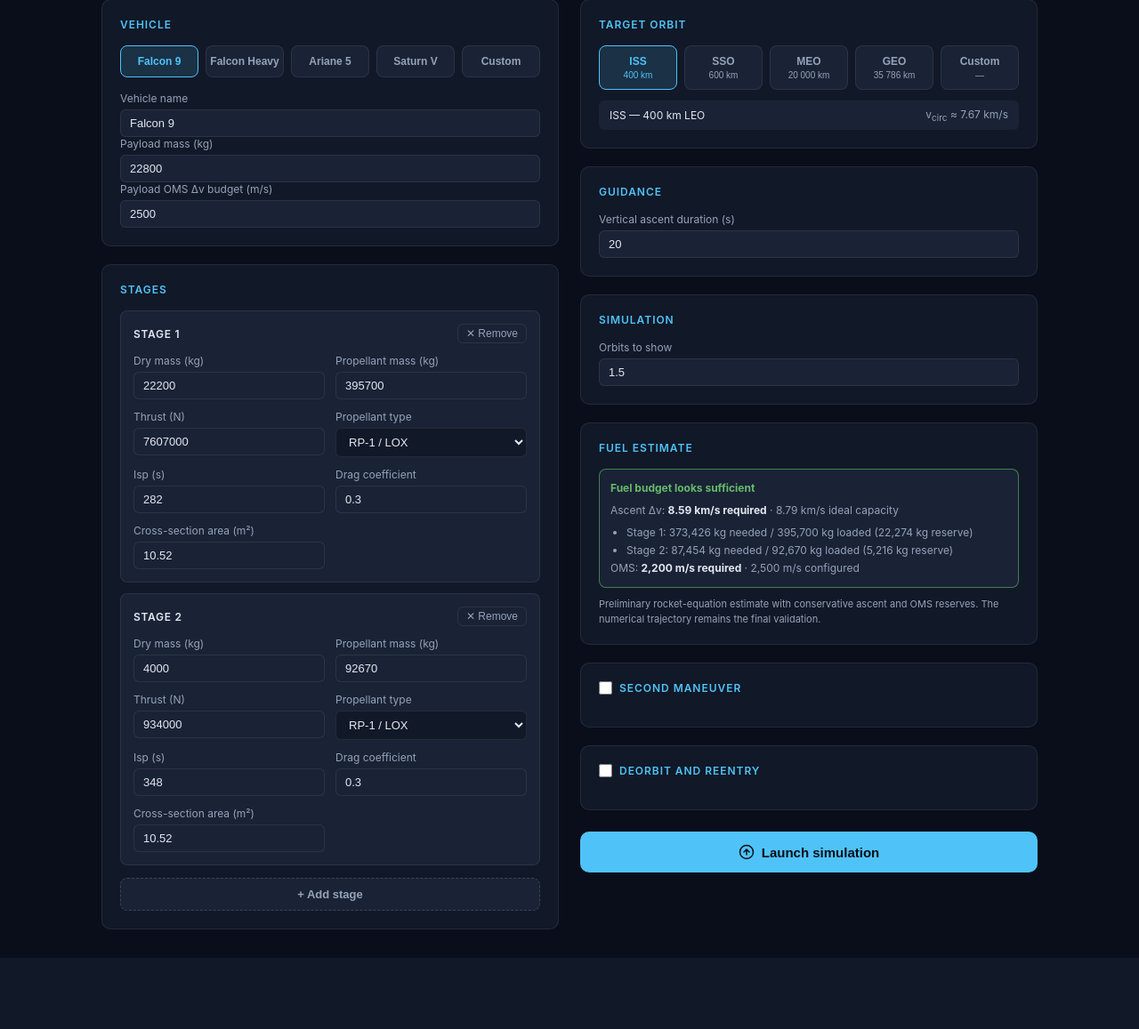
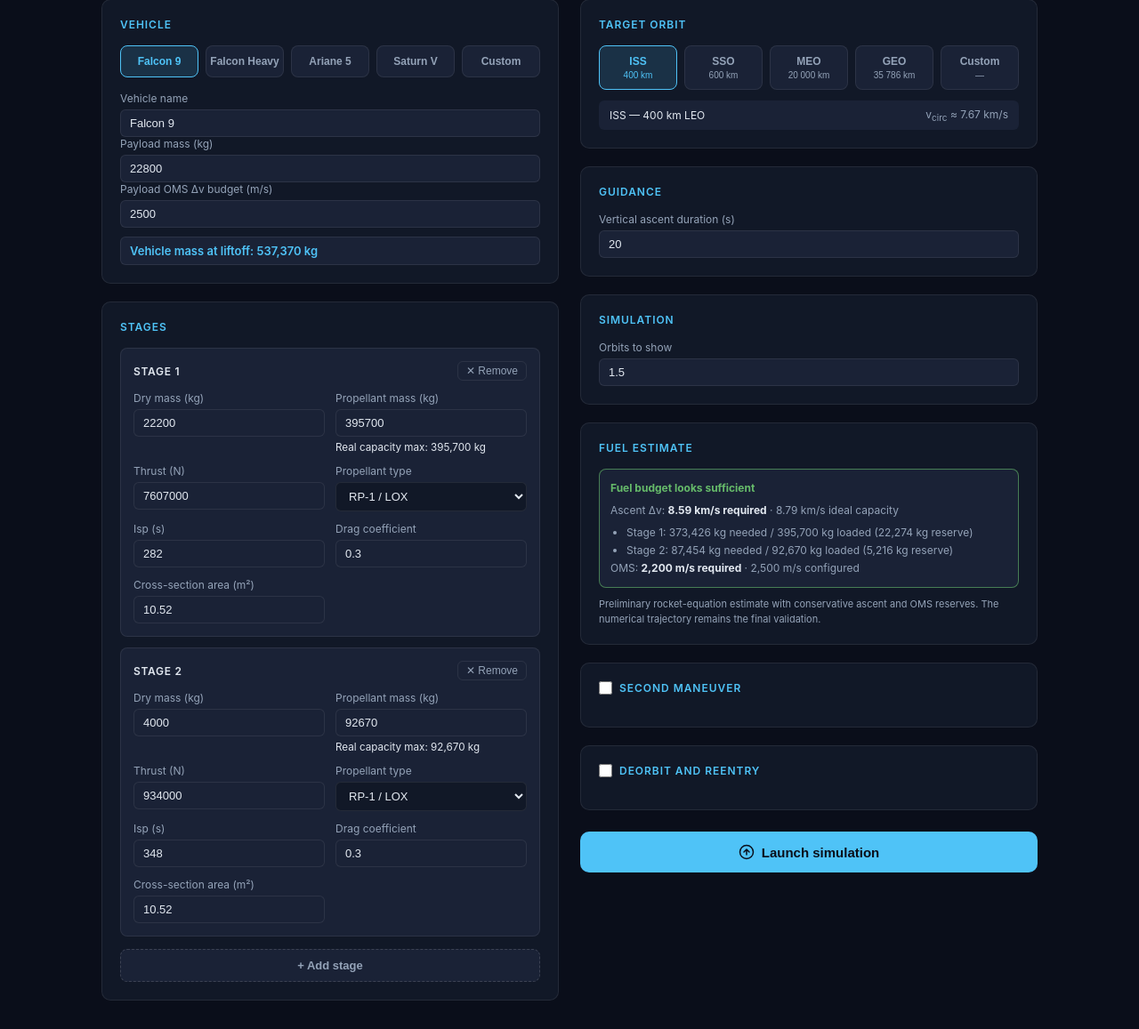
Before and after one commit to Nava-19/orbital-mission-planner, a Flask app: page / in a window 1280 px wide. Shown: the part 86-1243 px from the top of the page at 89% size. Before the commit the page ends 1163 px from the top, so only its background shows below. Run offline with Flask 3, Linux system fonts and the light colour scheme; some libraries are stand-ins or nearby versions.

Commit message:
Calculate reentry Δv and enforce rocket propellant capacity limits

```diff
--- a/app.py
+++ b/app.py
@@ -76,6 +76,11 @@ def run():
     n_orbits     = float(cfg.get("n_orbits", 1.5))
     oms_dv_budget = float(cfg.get("oms_dv_budget", 2500))   # m/s — payload/upper-stage
                                                              # maneuvering propellant budget
+    maneuver_cfg = cfg.get("second_maneuver") or {}
+    reentry_cfg  = cfg.get("reentry") or {}
+    # The requested display-orbit count belongs only to the last stable
+    # orbit. Any enabled post-orbit burn starts immediately after insertion.
+    final_orbit_count = n_orbits if not (maneuver_cfg.get("enabled") or reentry_cfg.get("enabled")) else 0.0
 
     guidance = PEGGuidance(
         t_vertical      = float(np.clip(float(cfg.get("t_vertical", 20)), 5, 30)),
@@ -164,8 +169,11 @@ def run():
         tx2   = -y_ta / r_ta;  ty2 = x_ta / r_ta
         state_tgt = [x_ta, y_ta, v_tgt * tx2, v_tgt * ty2]
         T_tgt     = 2 * np.pi * np.sqrt(r_ta**3 / Mu)
-        t_tgt_end = t_trans_end + n_orbits * T_tgt
-        t_tgt, y_tgt = run_coast(state_tgt, t_trans_end, t_tgt_end)
+        t_tgt_end = t_trans_end + final_orbit_count * T_tgt
+        if final_orbit_count:
+            t_tgt, y_tgt = run_coast(state_tgt, t_trans_end, t_tgt_end)
+        else:
+            t_tgt, y_tgt = np.array([t_trans_end]), np.array(state_tgt, dtype=float).reshape(4, 1)
 
         t_full = np.concatenate([t_asc, t_to_apo, t_park, t_trans, t_tgt])
         y_full = np.hstack([y_asc, y_to_apo, y_park, y_trans, y_tgt])
@@ -188,8 +196,11 @@ def run():
         # Direct insertion — coast parking orbit for n_orbits
         state_circ  = state_at_apoapsis(circ)
         T_orbit     = circ["elements_final"]["T"]
-        t_orb_end   = t_apo + n_orbits * T_orbit
-        t_orbit, y_orbit = run_coast(state_circ, t_apo, t_orb_end)
+        t_orb_end   = t_apo + final_orbit_count * T_orbit
+        if final_orbit_count:
+            t_orbit, y_orbit = run_coast(state_circ, t_apo, t_orb_end)
+        else:
+            t_orbit, y_orbit = np.array([t_apo]), np.array(state_circ, dtype=float).reshape(4, 1)
 
         t_full = np.concatenate([t_asc, t_to_apo, t_orbit])
         y_full = np.hstack([y_asc, y_to_apo, y_orbit])
@@ -227,7 +238,7 @@ def run():
     # rather than special-cased to Hohmann, since reentry (a retrograde
     # burn) and a future Trans-Lunar Injection (a large prograde burn) are
     # both just specific applications of the same mechanism.
-    maneuver = cfg.get("second_maneuver")
+    maneuver = maneuver_cfg
     x_maneuver_orb = y_maneuver_orb = []
     t_maneuver = None
     maneuver_dv_requested = 0.0
@@ -280,20 +291,17 @@ def run():
     # ════════════════════════════════════════════
     # PHASE 5 — Optional deorbit burn and ballistic reentry
     # ════════════════════════════════════════════
-    reentry = cfg.get("reentry")
+    reentry = reentry_cfg
     t_reentry = None
     reentry_dv_requested = 0.0
     reentry_dv_applied = 0.0
     reentry_impacted = False
     if reentry and reentry.get("enabled"):
-        reentry_dv_requested = abs(float(reentry.get("delta_v", 120)))
+        # At the burn point, lower the opposite apsis to a 80-km perigee.
+        # The user cannot accidentally choose a token burn that merely makes
+        # an ellipse: this is the minimum retrograde Δv for atmospheric entry.
+        reentry_perigee = Re + 80e3
         wait_s = float(reentry.get("wait_min", 0)) * 60.0
-        # The reentry follows all preceding OMS burns, so it can only spend
-        # what the payload still has after circularization and maneuvering.
-        already_spent = oms_baseline_cost + abs(maneuver_dv_applied)
-        remaining = max(0.0, oms_dv_budget - already_spent)
-        reentry_dv_applied = min(reentry_dv_requested, remaining)
-
         if wait_s > 0:
             t_wait, y_wait = run_coast(y_full[:, -1], t_full[-1], t_full[-1] + wait_s)
             t_full = np.concatenate([t_full, t_wait])
@@ -302,6 +310,15 @@ def run():
         t_reentry = float(t_full[-1])
         x_r, y_r, vx_r, vy_r = y_full[:, -1]
         speed = np.hypot(vx_r, vy_r)
+        r_r = np.hypot(x_r, y_r)
+        a_deorbit = 0.5 * (r_r + reentry_perigee)
+        target_speed = np.sqrt(Mu * (2.0 / r_r - 1.0 / a_deorbit))
+        reentry_dv_requested = max(0.0, speed - target_speed)
+        # The reentry follows all preceding OMS burns, so it can only spend
+        # what remains after circularization and maneuvering.
+        already_spent = oms_baseline_cost + abs(maneuver_dv_applied)
+        remaining = max(0.0, oms_dv_budget - already_spent)
+        reentry_dv_applied = min(reentry_dv_requested, remaining)
         # A positive UI value means retrograde: remove speed while retaining
         # the current velocity direction.
         scale = max(0.0, speed - reentry_dv_applied) / speed if speed > 0 else 1.0
--- a/static/main.js
+++ b/static/main.js
@@ -66,13 +66,20 @@ const ROCKET_PRESETS = {
   },
 };
 
+// The loaded values above are the maximum usable propellant capacities for
+// the simplified stage model. Keep a separate immutable limit when users edit.
+Object.values(ROCKET_PRESETS).forEach(preset => preset.stages.forEach(stage => {
+  stage.maxProp = stage.prop;
+}));
+let selectedRocketKey = "falcon9";
+
 let stageCount = 0; // number of currently rendered stages, assigned by renderStages()
 
 // ─────────────────────────────────────────────
 // Dynamic stage cards
 // ─────────────────────────────────────────────
 function stageCardHTML(i, s) {
-  s = s || { dry: 20000, prop: 100000, thrust: 1000000, isp: 300, cd: 0.3, area: 10.52, propellant: "rp1lox" };
+  s = s || { dry: 20000, prop: 100000, thrust: 1000000, isp: 300, cd: 0.3, area: 10.52, propellant: "rp1lox", maxProp: null };
   const propOptions = Object.keys(PROPELLANT_ISP).map(key =>
     `<option value="${key}" ${key === s.propellant ? "selected" : ""}>${PROPELLANT_ISP[key].label}</option>`
   ).join("");
@@ -90,7 +97,8 @@ function stageCardHTML(i, s) {
         </div>
         <div class="field">
           <label>Propellant mass (kg)</label>
-          <input type="number" id="s${i}-prop" value="${s.prop}" min="0">
+          <input type="number" id="s${i}-prop" value="${s.prop}" min="0" ${s.maxProp ? `max="${s.maxProp}"` : ""}>
+          <small>${s.maxProp ? `Real capacity max: ${s.maxProp.toLocaleString("en-US")} kg` : "Custom stage: no real capacity limit"}</small>
         </div>
         <div class="field">
           <label>Thrust (N)</label>
@@ -175,6 +183,7 @@ function readStageFromDOM(i) {
     cd        : parseFloat(document.getElementById(`s${i}-cd`).value),
     area      : parseFloat(document.getElementById(`s${i}-area`).value),
     propellant: document.getElementById(`s${i}-propellant`).value,
+    maxProp   : Number(document.getElementById(`s${i}-prop`).max) || null,
   };
 }
 
@@ -185,7 +194,8 @@ function selectRocketPreset(btn, key) {
   document.querySelectorAll(".rocket-preset-btn").forEach(b => b.classList.remove("active"));
   btn.classList.add("active");
 
-  if (key === "custom") return; // keep current configuration as-is
+  selectedRocketKey = key;
+  if (key === "custom") { renderFuelAssessment(); return; }
 
   const preset = ROCKET_PRESETS[key];
   document.getElementById("vehicle-name").value = preset.name;
@@ -251,6 +261,12 @@ function hohmannDeltaV(fromAltM, toAltM) {
   return Math.abs(dv1) + Math.abs(dv2);
 }
 
+function estimatedReentryDeltaV(altM) {
+  const r = Re + Math.max(altM, 80e3), rp = Re + 80e3;
+  const vCircular = Math.sqrt(Mu / r);
+  return Math.max(0, vCircular - Math.sqrt(Mu * (2 / r - 1 / ((r + rp) / 2))));
+}
+
 function fuelAssessment() {
   const altKm = selectedOrbit.key === "custom"
     ? parseFloat(document.getElementById("custom-alt").value) : selectedOrbit.alt;
@@ -259,7 +275,7 @@ function fuelAssessment() {
   const maneuverDv = document.getElementById("maneuver-enabled").checked
     ? Math.abs(parseFloat(document.getElementById("maneuver-dv").value)) : 0;
   const reentryDv = document.getElementById("reentry-enabled").checked
-    ? Math.abs(parseFloat(document.getElementById("reentry-dv").value)) : 0;
+    ? estimatedReentryDeltaV(altKm * 1000) : 0;
   const stages = Array.from({ length: stageCount }, (_, i) => readStageFromDOM(i));
   const numericStage = s => [s.dry, s.prop, s.thrust, s.cd, s.area]
     .every(value => Number.isFinite(value) && value >= 0) && Number.isFinite(s.isp) && s.isp > 0;
@@ -278,6 +294,7 @@ function fuelAssessment() {
     ? hohmannDeltaV(parkingM, targetM) : 0;
   const omsRequired = OMS_CIRCULARIZATION_RESERVE + transferRequired + maneuverDv + reentryDv;
   const availableDv = idealDeltaV(stages, payloadKg);
+  const overCapacity = stages.filter(s => s.maxProp && s.prop > s.maxProp + 1e-6);
 
   // Determine the minimum common loading factor while preserving the stage
   // split selected by the user, rather than inventing a different vehicle.
@@ -295,9 +312,9 @@ function fuelAssessment() {
       requiredScale = high;
     }
   }
-  const ascentOk = Number.isFinite(availableDv) && availableDv >= ascentRequired * 1.02;
+  const ascentOk = Number.isFinite(availableDv) && availableDv >= ascentRequired * 1.02 && !overCapacity.length;
   const omsOk = omsBudget >= omsRequired;
-  return { valid: true, stages, ascentRequired, transferRequired, maneuverDv, reentryDv, omsRequired, omsBudget,
+  return { valid: true, stages, ascentRequired, transferRequired, maneuverDv, reentryDv, omsRequired, omsBudget, overCapacity,
     availableDv, requiredScale, sufficient: ascentOk && omsOk };
 }
 
@@ -321,13 +338,25 @@ function renderFuelAssessment() {
           (delta >= 0 ? ` (${kg(delta)} reserve)` : ` (${kg(-delta)} short)`) + "</li>";
       }).join("");
   const sufficient = a.sufficient;
+  const totalMass = payloadKgForDisplay(a.stages);
+  document.getElementById("vehicle-mass").textContent = `Vehicle mass at liftoff: ${kg(totalMass)}`;
+  const reentryOutput = document.getElementById("reentry-dv");
+  reentryOutput.textContent = `${Math.round(a.reentryDv).toLocaleString("en-US")} m/s (to 80 km perigee)`;
+  const candidates = Object.entries(ROCKET_PRESETS).filter(([key, p]) => key !== selectedRocketKey &&
+    idealDeltaV(p.stages, parseFloat(document.getElementById("payload-mass").value)) >= a.ascentRequired * 1.02).map(([, p]) => p.name);
+  const recommendation = a.overCapacity.length || !sufficient
+    ? `<div>Recommended higher-capacity presets: <strong>${candidates.join(", ") || "none for this payload"}</strong></div>` : "";
   box.className = "fuel-estimate " + (sufficient ? "ok" : "warning");
   box.innerHTML = `
     <div class="fuel-status">${sufficient ? "Fuel budget looks sufficient" : "Insufficient fuel budget — launch blocked"}</div>
     <div>Ascent Δv: <strong>${(a.ascentRequired / 1000).toFixed(2)} km/s required</strong> · ${(a.availableDv / 1000).toFixed(2)} km/s ideal capacity</div>
     <ul class="fuel-stage-list">${stageRows}</ul>
-    <div>OMS: <strong>${Math.round(a.omsRequired).toLocaleString("en-US")} m/s required</strong> · ${Math.round(a.omsBudget).toLocaleString("en-US")} m/s configured${a.maneuverDv || a.reentryDv ? " (includes selected burns)" : a.transferRequired ? " (includes transfer)" : ""}</div>`;
+    <div>OMS: <strong>${Math.round(a.omsRequired).toLocaleString("en-US")} m/s required</strong> · ${Math.round(a.omsBudget).toLocaleString("en-US")} m/s configured${a.maneuverDv || a.reentryDv ? " (includes selected burns)" : a.transferRequired ? " (includes transfer)" : ""}</div>${recommendation}`;
   return a;
+}
+
+function payloadKgForDisplay(stages) {
+  return parseFloat(document.getElementById("payload-mass").value) + stages.reduce((sum, s) => sum + s.dry + s.prop, 0);
 }
 
 const ORBIT_LABELS = {
@@ -445,7 +474,7 @@ async function runSimulation() {
     },
     reentry: {
       enabled : document.getElementById("reentry-enabled").checked,
-      delta_v : document.getElementById("reentry-dv").value,
+      delta_v : 0, // calculated authoritatively by the backend from orbital state
       wait_min: document.getElementById("reentry-wait").value,
     },
   };
--- a/static/style.css
+++ b/static/style.css
@@ -106,6 +106,11 @@ nav { display: flex; gap: 4px; }
   width: 100%;
 }
 .field input:focus { border-color: var(--accent); }
+.field output, .vehicle-mass {
+  display: block; background: var(--surface2); border: 1px solid var(--border);
+  border-radius: 6px; padding: 7px 10px; color: var(--text); font-size: 13px;
+}
+.vehicle-mass { margin-top: 10px; color: var(--accent); font-weight: 600; }
 .field-grid { display: grid; grid-template-columns: 1fr 1fr; gap: 12px; }
 
 /* ── Orbit presets ── */
--- a/templates/index.html
+++ b/templates/index.html
@@ -61,6 +61,7 @@
           <label>Payload OMS Δv budget (m/s)</label>
           <input type="number" id="oms-dv-budget" value="2500" min="0" step="50">
         </div>
+        <div class="vehicle-mass" id="vehicle-mass">Vehicle mass: —</div>
       </section>
 
       <!-- Dynamic stages -->
@@ -163,15 +164,15 @@
         <div id="reentry-fields" style="display:none">
           <div class="field-grid">
             <div class="field">
-              <label>Retrograde Δv (m/s)</label>
-              <input type="number" id="reentry-dv" value="120" min="1" step="10">
+              <label>Required retrograde Δv</label>
+              <output id="reentry-dv">Calculated from the current orbit</output>
             </div>
             <div class="field">
               <label>Wait before burn (min)</label>
               <input type="number" id="reentry-wait" value="0" min="0" step="1">
             </div>
           </div>
-          <p class="field-hint">Point-mass ballistic reentry with atmospheric drag. It uses the remaining OMS Δv after all previous burns.</p>
+          <p class="field-hint">The simulator automatically targets an 80 km perigee, then propagates a ballistic atmospheric reentry. It uses the remaining OMS Δv.</p>
         </div>
       </section>
 
```
Also changed, not shown: ToDoList.md (+4 -0 lines).
